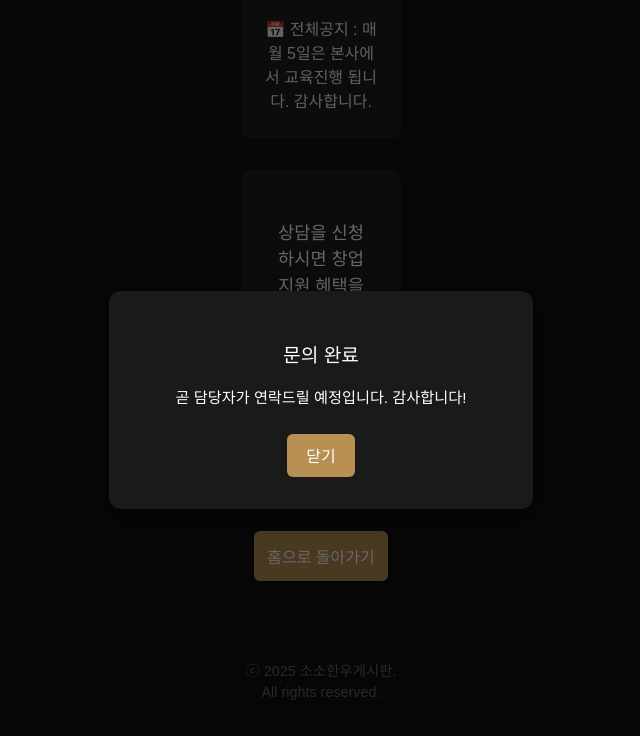
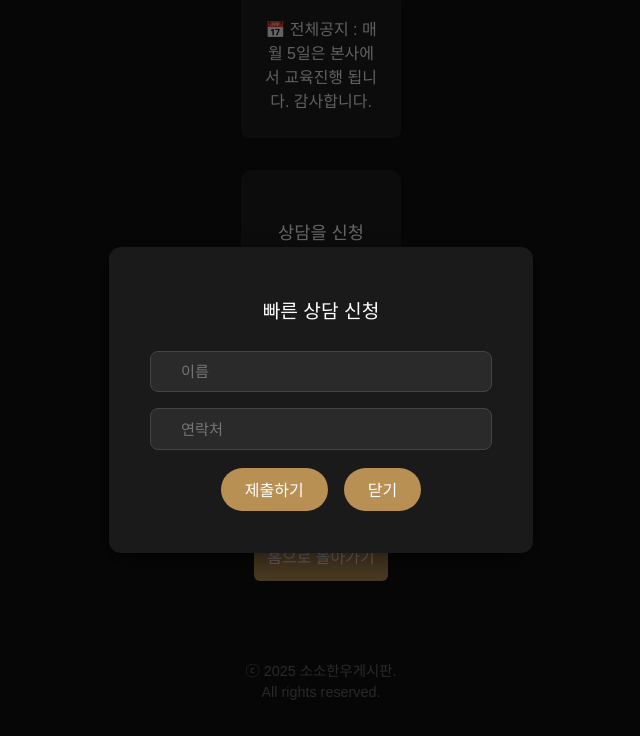
Before and after one commit to bby270/franchise, a React (Vite) app: page /board in a window 1280 px wide. Both pictures are taken after a click on the button "상담 신청하기". Shown: the part 404-1140 px from the top of the page, without its empty margins (319-959 px from the left). Built offline with nearby package versions, Linux system fonts and the light colour scheme; no server answers.

Commit message:
게시판 간편문의 수정

```diff
--- a/src/Components/Board/BoardPage.css
+++ b/src/Components/Board/BoardPage.css
@@ -266,7 +266,6 @@
   text-align: center;
   color: #fff;
   max-width: 360px;
-  width: 90%;
   box-shadow: 0 8px 24px rgba(0, 0, 0, 0.5);
 }
 
@@ -285,11 +284,25 @@
   background-color: #b89054;
   color: white;
   border: none;
-  padding: 0.6rem 1.2rem;
-  border-radius: 6px;
+  padding: 0.6rem 1.5rem;
+  border-radius: 50px;
   cursor: pointer;
   font-weight: bold;
+  margin: 10px 8px;
 }
+
+.modal-box input {
+  width: 280px;
+  padding: 0.70rem 1.9rem;
+  margin: 0.5rem;
+  border: 1px solid #444;
+  border-radius: 8px;
+  background-color: #2a2a2a;
+  color: #fff;
+  font-size: 0.95rem;
+}
+
+
 .boardpage-home-link {
   margin-top: 2rem;
   text-align: center;
--- a/src/Components/Board/BoardPage.jsx
+++ b/src/Components/Board/BoardPage.jsx
@@ -6,39 +6,38 @@ import axios from "axios";
 import "./BoardPage.css"; // 게시판 스타일 시트 불러오기
 
 export default function BoardPage() {
-  // 게시글 상태 및 기타 UI 제어용 상태 정의
-  const [boardData, setBoardData] = useState([]); // 게시글 목록
-  const [selected, setSelected] = useState(null); // 선택된 게시글 index
-  const [showForm, setShowForm] = useState(false); // 작성 폼 표시 여부
-  const [searchTerm, setSearchTerm] = useState(""); // 검색어
-  const [showModal, setShowModal] = useState(false); // 모달 표시 여부
+  const [boardData, setBoardData] = useState([]);
+  const [selected, setSelected] = useState(null);
+  const [showForm, setShowForm] = useState(false);
+  const [searchTerm, setSearchTerm] = useState("");
+  const [showModal, setShowModal] = useState(false);
+  const [simpleModalOpen, setSimpleModalOpen] = useState(false);
+  const [simpleName, setSimpleName] = useState("");
+  const [simplePhone, setSimplePhone] = useState("");
 
-  // 오늘 날짜 반환 함수 (게시글 기본 날짜용)
   const getToday = () => {
     const today = new Date();
     return today.toISOString().slice(0, 10).replace(/-/g, ".");
   };
 
-  // 새 게시글 입력 상태
   const [newPost, setNewPost] = useState({
     date: getToday(),
     title: "",
     content: "",
   });
 
-  //  게시글 목록 불러오기 (백엔드 연동)
   useEffect(() => {
-    axios.get("http://localhost:8081/api/board")
+    axios
+      .get("http://localhost:8081/api/board")
       .then((res) => setBoardData(res.data))
       .catch((err) => console.error("게시글 불러오기 오류:", err));
   }, []);
 
-  //  게시글 추가 (폼 제출 시)
   const handleSubmit = async (e) => {
     e.preventDefault();
     try {
       const res = await axios.post("http://localhost:8081/api/board", newPost);
-      setBoardData([res.data, ...boardData]); // 새 글을 앞에 추가
+      setBoardData([res.data, ...boardData]);
       setNewPost({ date: getToday(), title: "", content: "" });
       setShowForm(false);
     } catch (error) {
@@ -46,7 +45,25 @@ export default function BoardPage() {
     }
   };
 
-  // 검색어로 필터링된 게시글 리스트
+  const handleSimpleSubmit = async () => {
+    if (!simpleName || !simplePhone) {
+      alert("이름과 연락처를 입력해주세요.");
+      return;
+    }
+    try {
+      await axios.post("http://localhost:8081/api/inquiry/simple", {
+        name: simpleName,
+        phone: simplePhone,
+      });
+      alert("문의가 접수되었습니다. 곧 연락드리겠습니다!");
+      setSimpleModalOpen(false);
+      setSimpleName("");
+      setSimplePhone("");
+    } catch (err) {
+      alert("오류가 발생했습니다. 다시 시도해주세요.");
+    }
+  };
+
   const filteredData = boardData.filter((item) =>
     item.title.toLowerCase().includes(searchTerm.toLowerCase())
   );
@@ -54,7 +71,6 @@ export default function BoardPage() {
   return (
     <div className="boardpage-container">
       <div className="boardpage-inner">
-        {/* 상단 제목 및 글쓰기 버튼 */}
         <div className="boardpage-header">
           <h2 className="boardpage-title">📢 게시판</h2>
           <button
@@ -70,7 +86,6 @@ export default function BoardPage() {
           </button>
         </div>
 
-        {/* 검색창 */}
         {!showForm && (
           <div className="boardpage-search-wrap">
             <input
@@ -84,7 +99,6 @@ export default function BoardPage() {
           </div>
         )}
 
-        {/* 게시글 작성 폼 */}
         {showForm && (
           <form className="boardpage-form" onSubmit={handleSubmit}>
             <input
@@ -98,20 +112,23 @@ export default function BoardPage() {
               type="text"
               placeholder="제목"
               value={newPost.title}
-              onChange={(e) => setNewPost({ ...newPost, title: e.target.value })}
+              onChange={(e) =>
+                setNewPost({ ...newPost, title: e.target.value })
+              }
               required
             />
             <textarea
               placeholder="내용"
               value={newPost.content}
-              onChange={(e) => setNewPost({ ...newPost, content: e.target.value })}
+              onChange={(e) =>
+                setNewPost({ ...newPost, content: e.target.value })
+              }
               required
             />
             <button type="submit">추가하기</button>
           </form>
         )}
 
-        {/* 게시글 리스트 */}
         <div className="boardpage-list">
           {filteredData.map((item, idx) => (
             <div
@@ -129,37 +146,57 @@ export default function BoardPage() {
           ))}
         </div>
 
-        {/* 공지 안내 */}
         <div className="boardpage-footer-info">
           📅 전체공지 : 매월 5일은 본사에서 교육진행 됩니다. 감사합니다.
         </div>
 
-        {/* 상담 신청 버튼 */}
         <div className="boardpage-cta">
           <p>상담을 신청하시면 창업 지원 혜택을 안내드립니다!</p>
-          <button className="boardpage-btn" onClick={() => setShowModal(true)}>
+          <button
+            className="boardpage-btn"
+            onClick={() => setSimpleModalOpen(true)}
+          >
             상담 신청하기
           </button>
         </div>
 
-        {/* 홈 이동 버튼 */}
         <div className="boardpage-home-link">
-          <button className="premium-btn" onClick={() => (window.location.href = "/")}>홈으로 돌아가기</button>
+          <button
+            className="premium-btn"
+            onClick={() => (window.location.href = "/")}
+          >
+            홈으로 돌아가기
+          </button>
         </div>
 
-        {/* 푸터 */}
         <footer className="boardpage-footer">
           ⓒ 2025 소소한우게시판. All rights reserved.
         </footer>
       </div>
 
-      {/* 상담 완료 모달 */}
-      {showModal && (
+      {simpleModalOpen && (
         <div className="modal-overlay">
           <div className="modal-box">
-            <h3>문의 완료</h3>
-            <p>곧 담당자가 연락드릴 예정입니다. 감사합니다!</p>
-            <button onClick={() => setShowModal(false)}>닫기</button>
+            <h3>빠른 상담 신청</h3>
+            <input
+              placeholder="이름"
+              value={simpleName}
+              onChange={(e) => setSimpleName(e.target.value)}
+            />
+            <input
+              placeholder="연락처"
+              value={simplePhone}
+              onChange={(e) => setSimplePhone(e.target.value)}
+            />
+            <button className="premium-btn" onClick={handleSimpleSubmit}>
+              제출하기
+            </button>
+            <button
+              className="boardpage-btn"
+              onClick={() => setSimpleModalOpen(false)}
+            >
+              닫기
+            </button>
           </div>
         </div>
       )}
```
